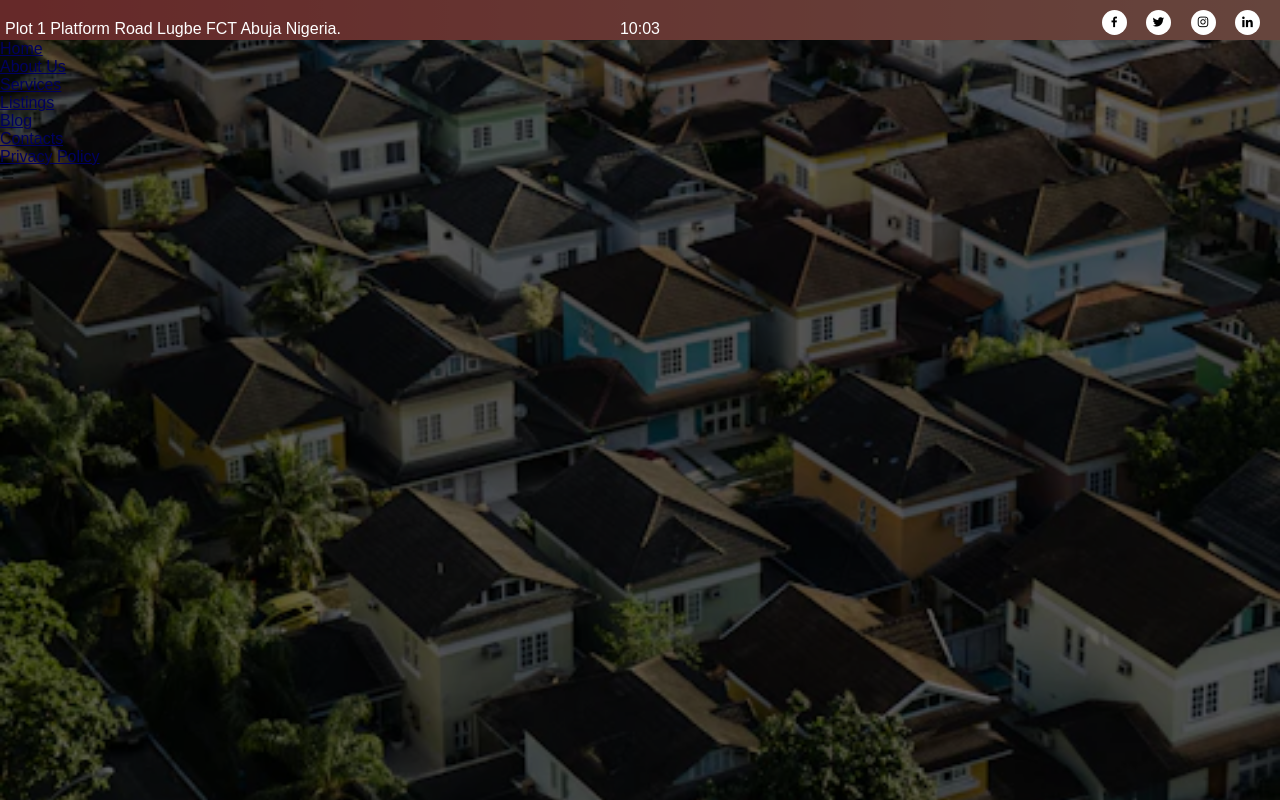
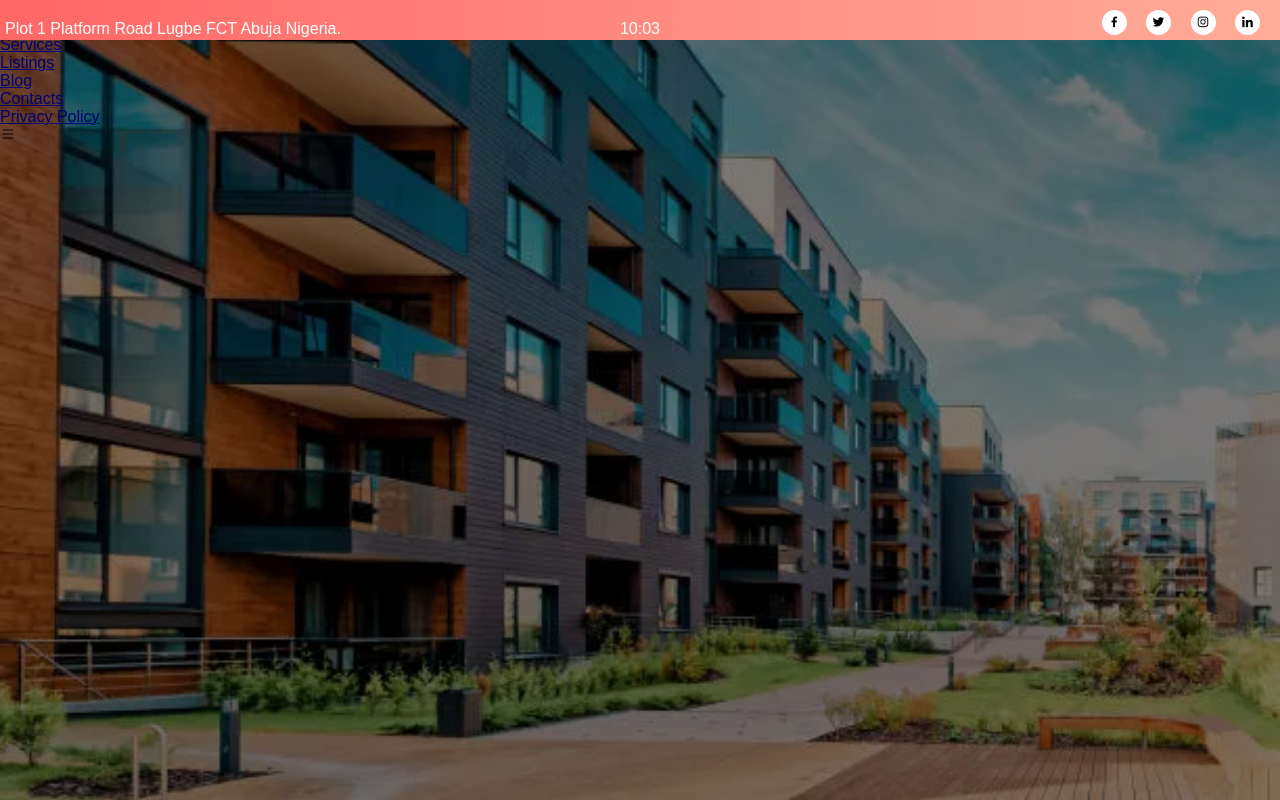
Before and after one commit to Stephen842/real-_estate_web, a Django app: page / in a window 1280 px wide. Run offline with Django 5.2, Linux system fonts and the light colour scheme.

Commit message:
CSS hotfix

```diff
--- a/Real_estate/Real_estate_project/estates/static/head_foot.css
+++ b/Real_estate/Real_estate_project/estates/static/head_foot.css
@@ -6,7 +6,8 @@
 }
 header{
 	height: 100vh;
-	background: url(header_background1.webp);
+	position: relative;
+	background: url(header_background3.webp);
 	background-size: cover;
 	background-position: center;
 	background-repeat: no-repeat;
@@ -19,17 +20,20 @@ header::before{
 	left: 0;
 	width: 100%;
 	height: 100vh;
-	background-color: rgba(0, 0, 0, 0.6);
+	background-color: rgba(0, 0, 0, 0.5);
 }
 
-header .pre_head{
+.pre_head{
+	position: absolute;
+	top: 0;
+	left: 0;
 	height: 40px;
 	width: 100%;
+	z-index: 2;
 	background: linear-gradient(to right,#ff6666, #ffad99);
 	color: #fff;
 	font-size: 16px;
-    font-family: 'Montserrat', sans-serif;
-    opacity: 1;
+    	font-family: 'Montserrat', sans-serif;
 }
 .pre_head p{
 	padding-top: 10px;
--- a/Real_estate/Real_estate_project/estates/templates/pages/master.html
+++ b/Real_estate/Real_estate_project/estates/templates/pages/master.html
@@ -18,7 +18,6 @@
     </head>
 
     <body>
-        <header>
             <div class = 'pre_head'>
                 <p> <span class = 'address'>Plot 1 Platform Road Lugbe FCT Abuja Nigeria.</span>
                     <span class = 'date'> {{ date|date:'H:i' }} </span>
@@ -30,6 +29,7 @@
                     </span>
                 </p>
             </div>
+    <header>
 		<div class = 'navbar'>
 			{# <div class = 'logo'><a href = '#'><img src = '{% static 'platform_logo.png'%}'/><span> PLATFORM ESATES </span></a></div> #}
 			<ul>
```
Also changed, not shown: Real_estate/Real_estate_project/estates/static/head_background2.webp (added), Real_estate/Real_estate_project/estates/static/header_background3.webp (added).
